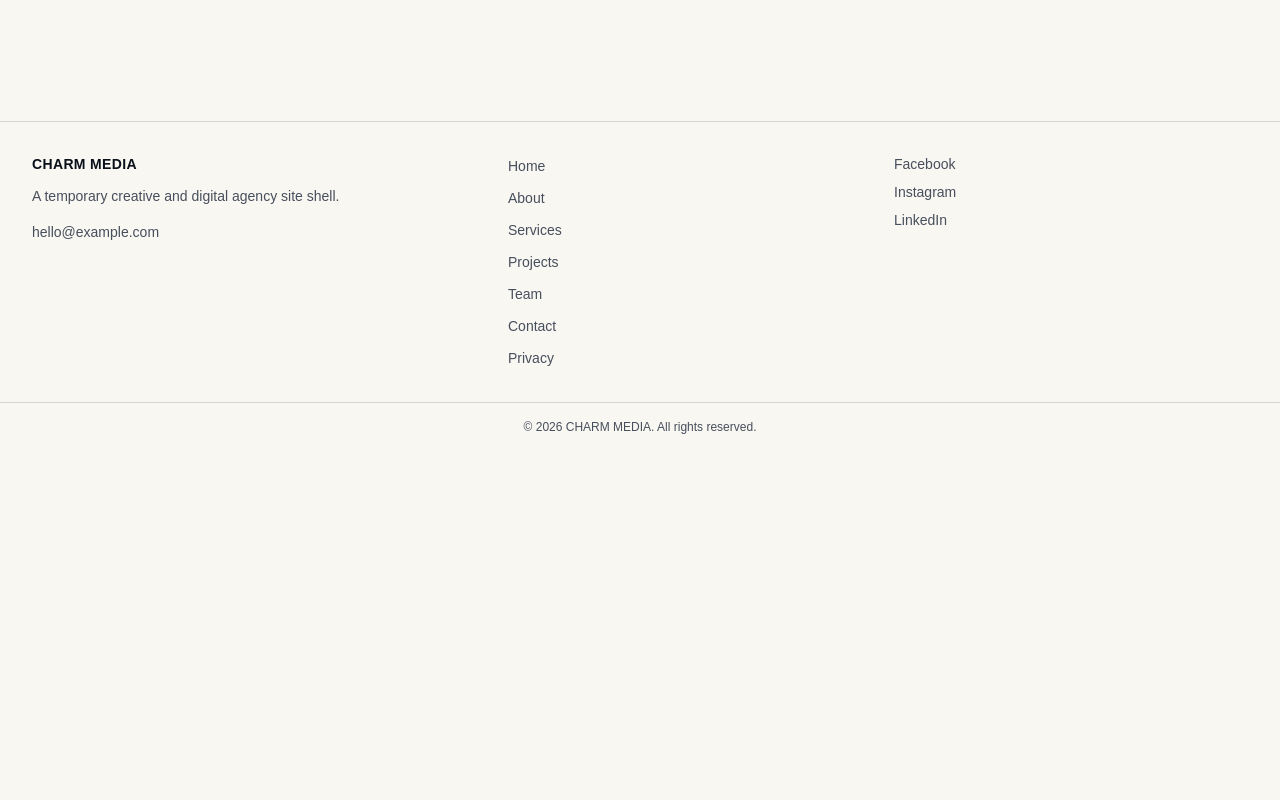
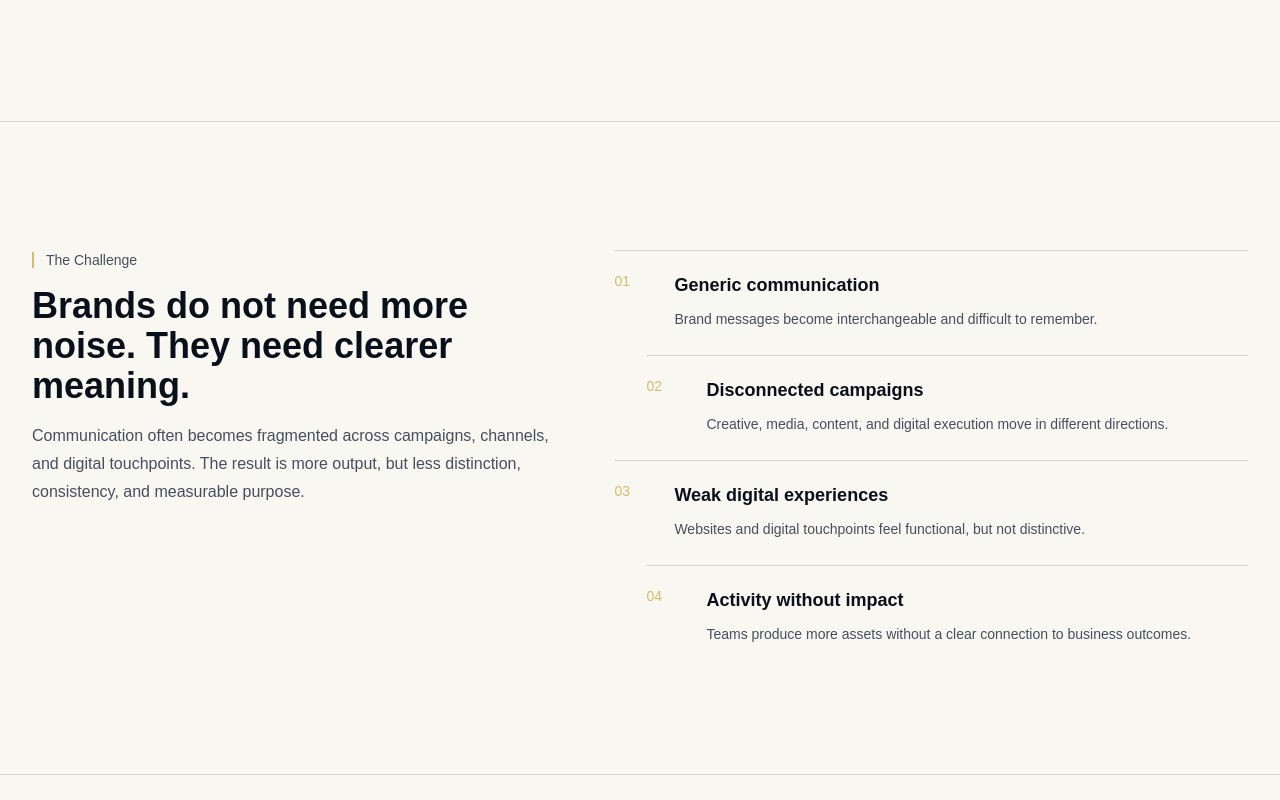
Before and after one commit to dotin2001/agency-website, a Next.js app: page /en in a window 1280 px wide. Shown: the part 820-1620 px from the top of the page. Before the commit the page ends 1271 px from the top, so only its background shows below. Built offline with nearby package versions, Linux system fonts and the light colour scheme.

Commit message:
feat: add homepage challenge chapter

```diff
--- a/app/[locale]/page.tsx
+++ b/app/[locale]/page.tsx
@@ -1,3 +1,4 @@
+import { ChallengeSection } from "@/components/sections/home/challenge-section";
 import { HeroSection } from "@/components/sections/home/hero-section";
 
 type Locale = "en" | "vi";
@@ -9,5 +10,10 @@ export default async function LocaleHomePage({
 }>) {
   const { locale } = await params;
 
-  return <HeroSection locale={locale as Locale} />;
+  return (
+    <>
+      <HeroSection locale={locale as Locale} />
+      <ChallengeSection locale={locale as Locale} />
+    </>
+  );
 }
--- /dev/null
+++ b/components/sections/home/challenge-section.tsx
@@ -0,0 +1,135 @@
+import { Container } from "@/components/layout/container";
+import { Section } from "@/components/layout/section";
+import { Split } from "@/components/layout/split";
+import { Stack } from "@/components/layout/stack";
+import { SectionHeader } from "@/components/ui/section-header";
+
+type Locale = "en" | "vi";
+
+type ChallengeItem = {
+  description: string;
+  title: string;
+};
+
+type ChallengeCopy = {
+  eyebrow: string;
+  headline: string;
+  items: Array<ChallengeItem>;
+  supportingCopy: string;
+};
+
+// Temporary localized homepage copy until the production content system is implemented.
+const challengeCopy: Record<Locale, ChallengeCopy> = {
+  en: {
+    eyebrow: "The Challenge",
+    headline:
+      "Brands do not need more noise. They need clearer meaning.",
+    supportingCopy:
+      "Communication often becomes fragmented across campaigns, channels, and digital touchpoints. The result is more output, but less distinction, consistency, and measurable purpose.",
+    items: [
+      {
+        title: "Generic communication",
+        description:
+          "Brand messages become interchangeable and difficult to remember.",
+      },
+      {
+        title: "Disconnected campaigns",
+        description:
+          "Creative, media, content, and digital execution move in different directions.",
+      },
+      {
+        title: "Weak digital experiences",
+        description:
+          "Websites and digital touchpoints feel functional, but not distinctive.",
+      },
+      {
+        title: "Activity without impact",
+        description:
+          "Teams produce more assets without a clear connection to business outcomes.",
+      },
+    ],
+  },
+  vi: {
+    eyebrow: "Thách thức",
+    headline:
+      "Thương hiệu không cần thêm nhiễu. Thương hiệu cần ý nghĩa rõ ràng hơn.",
+    supportingCopy:
+      "Truyền thông thường bị phân mảnh giữa chiến dịch, kênh và các điểm chạm số. Kết quả là nhiều đầu việc hơn nhưng ít khác biệt, thiếu nhất quán và khó chứng minh hiệu quả.",
+    items: [
+      {
+        title: "Thông điệp đại trà",
+        description:
+          "Nội dung thương hiệu dễ trở nên giống nhau và khó tạo dấu ấn.",
+      },
+      {
+        title: "Chiến dịch rời rạc",
+        description:
+          "Sáng tạo, media, nội dung và triển khai số đi theo những hướng khác nhau.",
+      },
+      {
+        title: "Trải nghiệm số thiếu khác biệt",
+        description:
+          "Website và các điểm chạm số vẫn hoạt động, nhưng chưa đủ sức ghi nhớ.",
+      },
+      {
+        title: "Nhiều hoạt động, ít tác động",
+        description:
+          "Đội ngũ tạo ra nhiều tài sản truyền thông nhưng thiếu liên kết rõ ràng với mục tiêu kinh doanh.",
+      },
+    ],
+  },
+};
+
+function formatStep(index: number) {
+  return String(index + 1).padStart(2, "0");
+}
+
+export function ChallengeSection({ locale }: Readonly<{ locale: Locale }>) {
+  const copy = challengeCopy[locale];
+
+  return (
+    <Section
+      aria-labelledby="home-challenge-heading"
+      className="relative border-t border-[var(--color-border-default)] bg-[var(--color-bg-page)]"
+      spacing="chapter"
+    >
+      <Container size="page">
+        <Split gap="xl" variant="content-media">
+          <SectionHeader
+            className="max-w-2xl"
+            description={copy.supportingCopy}
+            eyebrow={
+              <span className="border-l-2 border-[var(--color-brand-primary)] pl-3">
+                {copy.eyebrow}
+              </span>
+            }
+            headingLevel="h2"
+            id="home-challenge-heading"
+            title={copy.headline}
+          />
+
+          <ol className="grid gap-6">
+            {copy.items.map((item, index) => (
+              <li
+                className="grid grid-cols-[2.75rem_minmax(0,1fr)] gap-4 border-t border-[var(--color-border-default)] pt-5 sm:even:ml-8"
+                key={item.title}
+              >
+                <span className="text-sm font-medium text-[var(--color-brand-primary)]">
+                  {formatStep(index)}
+                </span>
+                <Stack gap="xs">
+                  <h3 className="text-lg font-semibold tracking-normal text-[var(--color-text-primary)]">
+                    {item.title}
+                  </h3>
+                  <p className="text-sm leading-6 text-[var(--color-text-secondary)]">
+                    {item.description}
+                  </p>
+                </Stack>
+              </li>
+            ))}
+          </ol>
+        </Split>
+      </Container>
+    </Section>
+  );
+}
```
